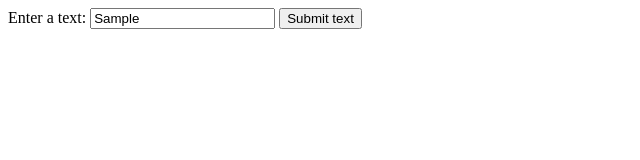
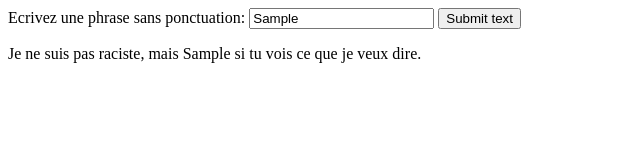
Before and after one commit to Nuorah/Nuorah.github.io, a plain HTML site: page pasRaciste.html in a window 1280 px wide. Both pictures are taken after typing "Sample" into the empty fields and a click on the input "Submit text". Shown: the whole page, without its empty margins (0-640 px from the left). Drawn offline with Linux system fonts and the light colour scheme.

Commit message:
Pas raciste une seule phrase sans ponctuation

```diff
--- a/pasRaciste.html
+++ b/pasRaciste.html
@@ -7,8 +7,8 @@
   </head>
   <body>
 
-    <label for="textField">Enter a text: </label><input type="text" id="textField" class="textField">
+    <label for="textField">Ecrivez une phrase sans ponctuation: </label><input type="text" id="textField" class="textField">
     <input type="submit" value="Submit text" class="textSubmit">
-
+    <p class="textResult"></p>
   </body>
 </html>
--- a/pasRaciste.js
+++ b/pasRaciste.js
@@ -1,6 +1,19 @@
-const text = document.queryselector('.text')
 
-const textSubmit = document.querySelector('.guessSubmit');
-const textField = document.querySelector('.guessField');
+
+
+
+const textResult = document.querySelector('.textResult');
+
+const textSubmit = document.querySelector('.textSubmit');
+const textField = document.querySelector('.textField');
 
 let resetButton;
+
+function transformText() {
+  let text = textField.value
+  let textTransformed = "Je ne suis pas raciste, mais " + text + " si tu vois"
+  + " ce que je veux dire."
+  textResult.textContent = textTransformed
+}
+
+textSubmit.addEventListener('click', transformText);
```
